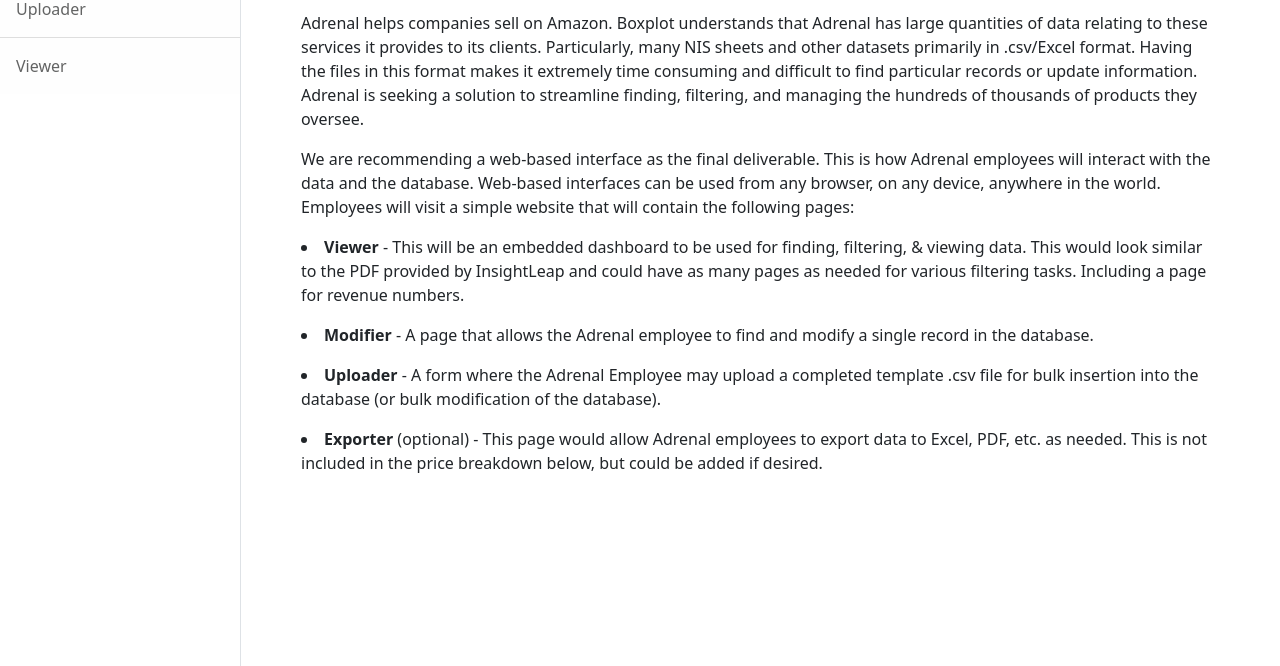
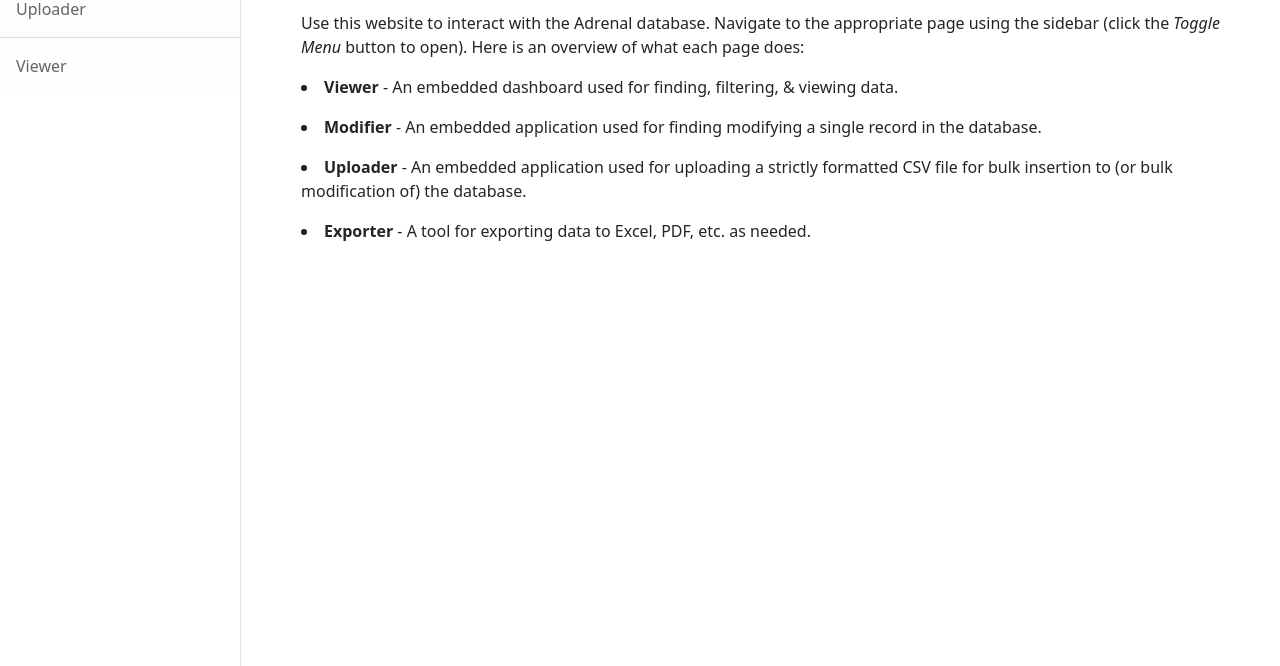
Before and after one commit to Boxplot-Analytics/BPA_adrenal-retool-website, a plain HTML site: page index.html in a window 1280 px wide. Shown: the part 134-800 px from the top of the page. Drawn offline with nearby package versions, Linux system fonts and the light colour scheme.

Commit message:
Update web copy on index.html

```diff
--- a/index.html
+++ b/index.html
@@ -41,19 +41,11 @@
                 <div class="container-fluid mx-auto">
                     <h1 class="mt-4 mx-5 my-2">Data Management for Amazon Services</h1>
                     <p class="my-3 mx-5">
-                    Adrenal helps companies sell on Amazon. Boxplot understands that Adrenal has large quantities of data relating to these services it provides to its clients. Particularly, many NIS sheets and other datasets primarily in .csv/Excel format. Having the files in this format makes it extremely time consuming and difficult to find particular records or update information. Adrenal is seeking a solution to streamline finding, filtering, and managing the hundreds of thousands of products they oversee.
-                    </p>
-                    <p class="my-3 mx-5">
-                    We are recommending a web-based interface as the final deliverable. This is how Adrenal employees will interact with the data and the database. Web-based interfaces can be used from any browser, on any device, anywhere in the world. Employees will visit a simple website that will contain the following pages:
-
-                    </p>
-                    <li class="mx-5 my-3"><strong>Viewer</strong> - This will be an embedded dashboard to be used for finding, filtering, & viewing data. This would look similar to the PDF provided by InsightLeap and could have as many pages as needed for various filtering tasks. Including a page for revenue numbers.</li>
-                    <li class="mx-5 my-3"><strong>Modifier</strong> - A page that allows the Adrenal employee to find and modify a single record in the database.
-</li>
-                    <li class="mx-5 my-3"><strong>Uploader</strong> - A form where the Adrenal Employee may upload a completed template .csv file for bulk insertion into the database (or bulk modification of the database).
-</li>
-                    <li class="mx-5 my-3"><strong>Exporter</strong> (optional) - This page would allow Adrenal employees to export data to Excel, PDF, etc. as needed. This is not included in the price breakdown below, but could be added if desired.
-</li>
+            Use this website to interact with the Adrenal database. Navigate to the appropriate page using the sidebar (click the <em>Toggle Menu</em> button to open). Here is an overview of what each page does: </p>
+                    <li class="mx-5 my-3"><strong>Viewer</strong> - An embedded dashboard used for finding, filtering, & viewing data.</li>
+                    <li class="mx-5 my-3"><strong>Modifier</strong> - An embedded application used for finding modifying a single record in the database. </li>
+                    <li class="mx-5 my-3"><strong>Uploader</strong> - An embedded application used for uploading a strictly formatted CSV file for bulk insertion to (or bulk modification of) the database. </li>
+          <li class="mx-5 my-3"><strong>Exporter</strong> - A tool for exporting data to Excel, PDF, etc. as needed.</li>
                 </div>
             </div>
         </div>
```
